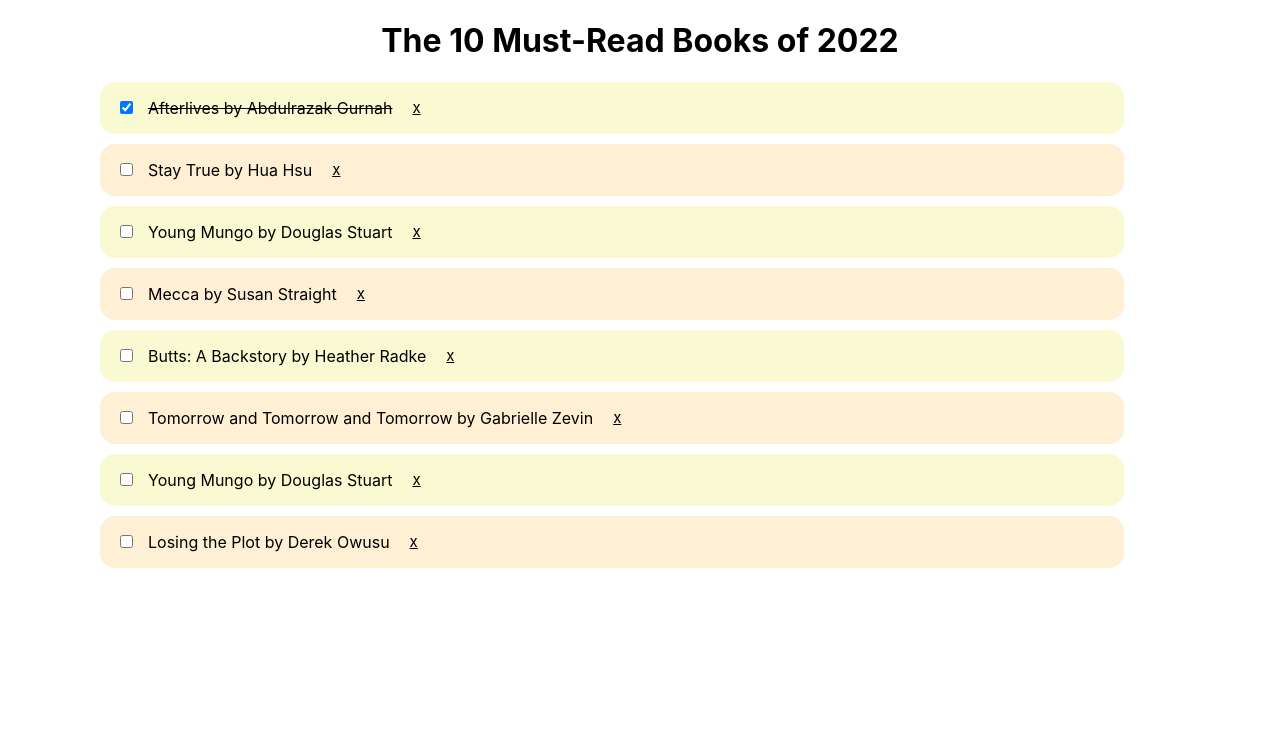
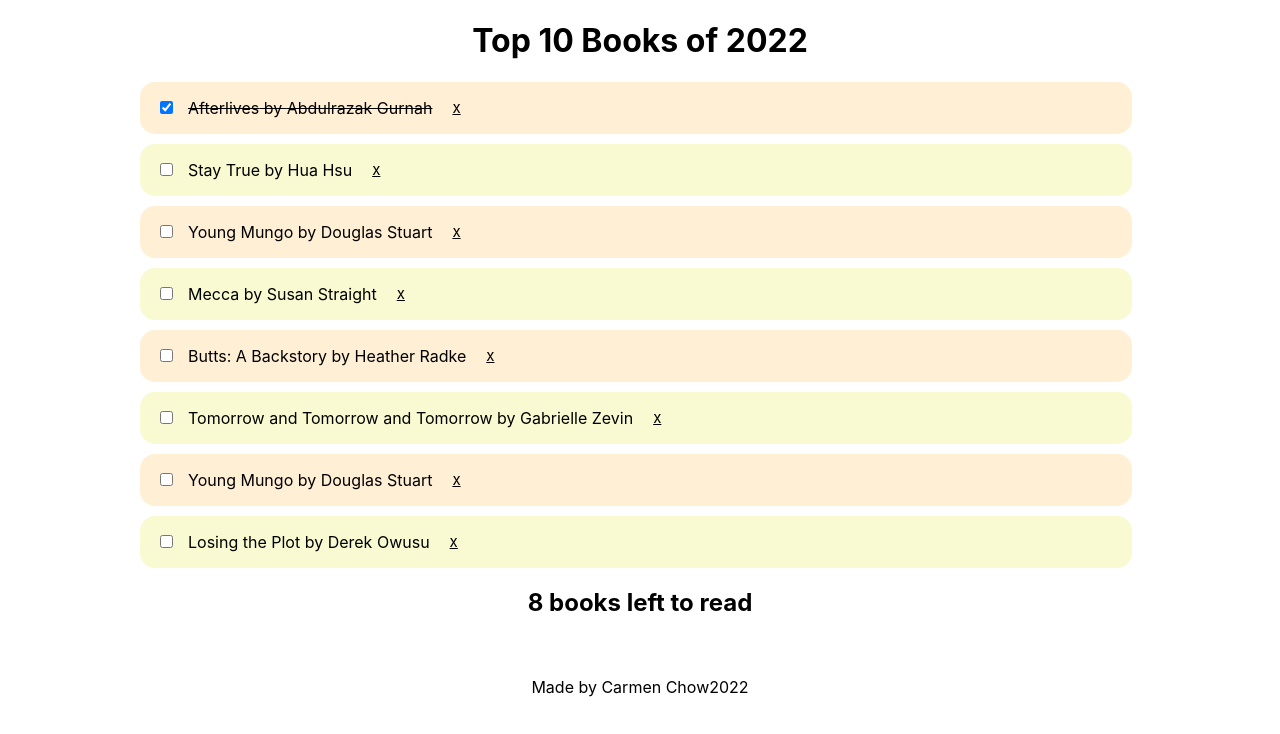
Before and after one commit to cchow33/list-app, a React (Create React App) app: page / in a window 1280 px wide. Shown: the top 734 px of the page. Built offline with nearby package versions, Linux system fonts and the light colour scheme.

Commit message:
add footer

```diff
--- a/src/App.css
+++ b/src/App.css
@@ -27,38 +27,6 @@
 .App-link {
   color: #61dafb;
 }
-li{
-  list-style: none;
-}
-.book{
-  display: flex;
-  flex-direction: row;
-  align-items: center;
-  margin-left: 100px;
-  border-radius: 15px;
-  margin-bottom: 10px;
-  width: 80%;
-}
-.book:nth-child(odd){
-  background-color: papayawhip;
-}
-.book:nth-child(even){
-  background-color: lightgoldenrodyellow;
-}
-input[type="checkbox"]{
-  margin-right: 15px;
-  cursor: pointer;
-  margin-left: 20px;
-}
-span{
-  font-size: 15px;
-  padding-left: 20px;
-  text-decoration: underline;
-  cursor: pointer;
-}
-p{
-  cursor: pointer;
-}
 
 @keyframes App-logo-spin {
   from {
--- a/src/App.js
+++ b/src/App.js
@@ -1,8 +1,13 @@
 import logo from './logo.svg';
-import React, { useState } from 'react'
+import Booklist from './components/Booklist'
+import Header from './components/Header'
+import Footer from './components/Footer'
+import { useState } from 'react'
 import './App.css';
 
 function App() {
+  // This was all in Booklist.js and then got moved up to App.js so that it can later be drilled down/passed to Booklist.js' sister component, Footer.js
+  // Below will be passed as props to child components
   const [books, setBooks] = useState([
     {
       id: 1,
@@ -54,7 +59,8 @@ function App() {
     },
   ])
 
-  // 1. Function to check an item
+
+// 1. Function to check a book title
 const handleCheck = (id) => {
   console.log('clicking item');
   // How to see the state change when the checkbox is checked:
@@ -65,7 +71,7 @@ function App() {
   localStorage.setBooks('booklist', JSON.stringify(bookItems));
 }
 
-  // 2. Function to delete an item
+// 2. Function to delete a book title
 const handleDelete = (id) => {
   console.log('deleting item');
   const bookItems = books.filter((book) => book.id !== id);
@@ -73,31 +79,22 @@ function App() {
   localStorage.setBooks('booklist', JSON.stringify(bookItems));
 }
 
-  return (
-    <div className="App">
-      <h1>The 10 Must-Read Books of 2022</h1>
-        {books.length === 0 ? 'no books to read' : null}
+  return(
+    <div className='App'>
+      <Header
+        title='Top 10 Books of 2022'/>
 
+{/*// Pass books, handleCheck and handleDelete as props down to Booklist.js */}
+      <Booklist
+        books={books}
+        handleCheck={handleCheck}
+        handleDelete={handleDelete}
+      />
 
-
-        {books.map((book) => (
-          <li className="book" key={book.id}>
-            <input
-              type="checkbox"
-              checked={book.checked}
-              //onChange event to check boxes
-              onChange={() => handleCheck(book.id)}
-            />
-          <p
-            style={(book.checked) ? {textDecoration: 'line-through' } : null}
-            onDoubleClick={() => handleCheck(book.id)}>
-            {book.title} by {book.author}
-          </p>
-          <span onClick={() => handleDelete(book.id)}>x</span>
-          </li>
-        ))}
+{/*// Pass props down to Footer.js . Notice the attribute and prop name don't have to match*/}
+      <Footer length={books.length}/>
     </div>
-  );
+  )
 }
 
 export default App;
--- /dev/null
+++ b/src/components/Booklist.css
@@ -0,0 +1,32 @@
+li{
+  list-style: none;
+}
+.book{
+  display: flex;
+  flex-direction: row;
+  align-items: center;
+  margin-left: 100px;
+  border-radius: 15px;
+  margin-bottom: 10px;
+  width: 80%;
+}
+.book:nth-child(odd){
+  background-color: papayawhip;
+}
+.book:nth-child(even){
+  background-color: lightgoldenrodyellow;
+}
+input[type="checkbox"]{
+  margin-right: 15px;
+  cursor: pointer;
+  margin-left: 20px;
+}
+span{
+  font-size: 15px;
+  padding-left: 20px;
+  text-decoration: underline;
+  cursor: pointer;
+}
+p{
+  cursor: pointer;
+}
--- /dev/null
+++ b/src/components/Booklist.js
@@ -0,0 +1,37 @@
+import './Booklist.css';
+
+// Destructure props from parent component without word 'props.'
+const Booklist = ({ books, handleCheck, handleDelete }) => {
+
+  return (
+    <main>
+      {books.length ? (
+        <ul>
+          {books.map((book) => (
+          <li className="book" key={book.id}>
+            <input
+              type="checkbox"
+              checked={book.checked}
+              //onChange event to check boxes
+              onChange={() => handleCheck(book.id)}
+            />
+          <p
+            style={(book.checked) ? {textDecoration: 'line-through' } : null}
+            onDoubleClick={() => handleCheck(book.id)}>
+            {book.title} by {book.author}
+          </p>
+          <span onClick={() => handleDelete(book.id)}>x</span>
+          </li>
+        ))}
+        </ul>
+      ) : (
+        <p>No books to read!</p>
+      )}
+
+  </main>
+  );
+}
+
+  {/* Instead of the ternary expression starting on 79 & end on 100, use {books.length === 0 ? 'no books to read' : null} on line 79 instead */}
+
+export default Booklist
--- /dev/null
+++ b/src/components/Footer.js
@@ -0,0 +1,28 @@
+import React from 'react'
+
+const Footer = ({ length }) => {
+  const today = new Date();
+
+  return (
+    <footer>
+      {/* <h2>{length} books left to read</h2> */}
+
+      <h2>{length} {length === 1 ? 'book left to read' : 'books left to read' } </h2>
+
+      <p
+        className="copyright"
+        style={{
+        display: 'flex',
+        justifyContent: 'center',
+        alignItems: 'center',
+        bottom: '0px',
+        paddingTop: '40px'
+      }}>
+        Made by Carmen Chow
+        {today.getFullYear()}
+      </p>
+    </footer>
+  )
+}
+
+export default Footer
--- a/src/components/Header.js
+++ b/src/components/Header.js
@@ -0,0 +1,18 @@
+import React from 'react'
+
+const Header = (prop) => {
+  return (
+    <header>
+      <h1
+        style={{
+          display: 'flex',
+          justifyContent: 'center',
+          alignItems: 'center'
+        }}>
+          {prop.title}
+      </h1>
+    </header>
+  )
+}
+
+export default Header
```
Also changed, not shown: src/components/List.js (deleted, +0 -15 lines). Lines whose indentation alone changed are shown as unchanged.
